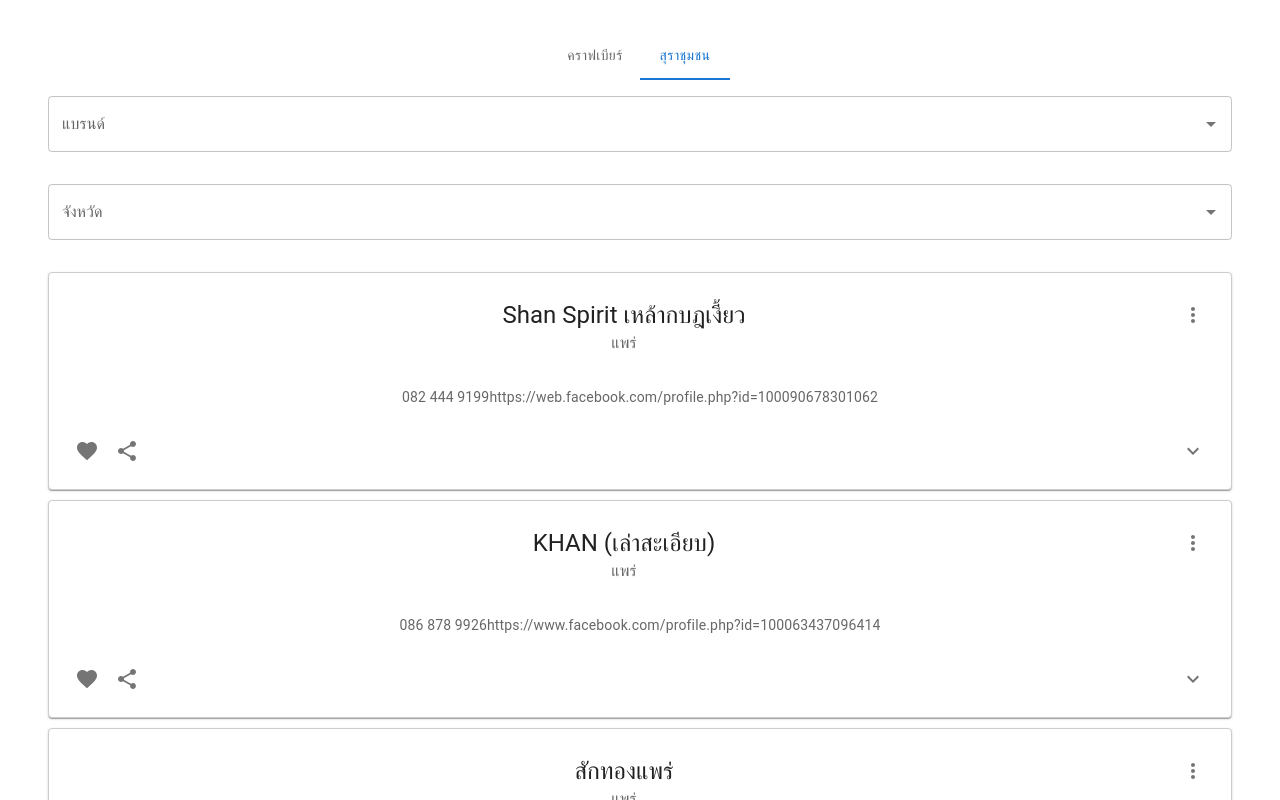
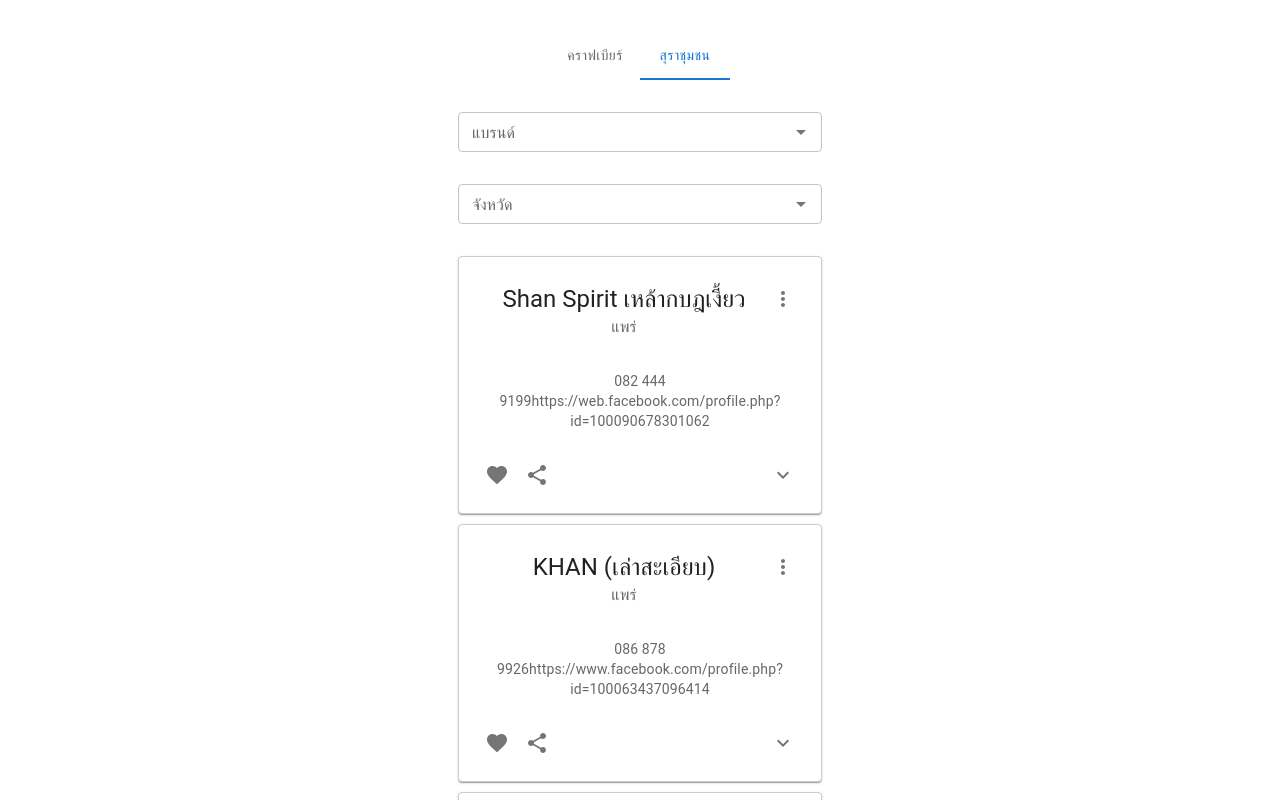
Before and after one commit to Ballpakoy29/beerpeoplemap, a React (Vite) app: page / in a window 1280 px wide. Shown: the top 800 px of the page. Built offline with nearby package versions, Linux system fonts and the light colour scheme.

Commit message:
ไำไไ

```diff
--- a/src/components/mainpage.jsx
+++ b/src/components/mainpage.jsx
@@ -80,17 +80,23 @@
         </Tabs>
       </Box>
       <CssBaseline />
-      <Box sx={{ minHeight: 'calc(100vh - 48px)', display: 'flex', flexDirection: 'column' }}>
+      <Container component="main" maxWidth="xs"> {/* Set maxWidth to "xs" */}
+        <Box sx={{ mt: 2 }}>
           {mapMode === 1 ? (
             <MapMode1 />
           ) : (
-          <Box sx={{ flexGrow: 1, display: 'flex', flexDirection: 'column' }}>
+            <Box sx={{ display: 'flex', flexDirection: 'column' }}>
               <Box sx={{ p: 2 }}>
                 <Autocomplete
                   options={Data}
                   getOptionLabel={(option) => option.Brand}
                   renderInput={(params) => (
-                  <TextField {...params} label="แบรนด์" variant="outlined" />
+                    <TextField
+                      {...params}
+                      label="แบรนด์"
+                      variant="outlined"
+                      size="small"
+                    />
                   )}
                 />
               </Box>
@@ -99,7 +105,12 @@
                   options={uniqueOptions}
                   getOptionLabel={(option) => option.Origin}
                   renderInput={(params) => (
-                  <TextField {...params} label="จังหวัด" variant="outlined" />
+                    <TextField
+                      {...params}
+                      label="จังหวัด"
+                      variant="outlined"
+                      size="small"
+                    />
                   )}
                 />
               </Box>
@@ -112,7 +123,13 @@
                     Products={data.Products}
                     ContactNumber={data.ContactNumber}
                     Page={data.Page}
-                  sx={{ width: '100%', marginBottom: '10px' }}
+                    sx={{
+                      width: '100%',
+                      marginBottom: '10px',
+                      '& .MuiTypography-root': {
+                        fontSize: '14px',
+                      },
+                    }}
                   />
                 ))}
               </Box>
@@ -129,6 +146,7 @@
             </Typography>
           </Box>
         </Box>
+      </Container>
     </ThemeProvider>
   );
 }
```
Lines whose indentation alone changed are shown as unchanged.
